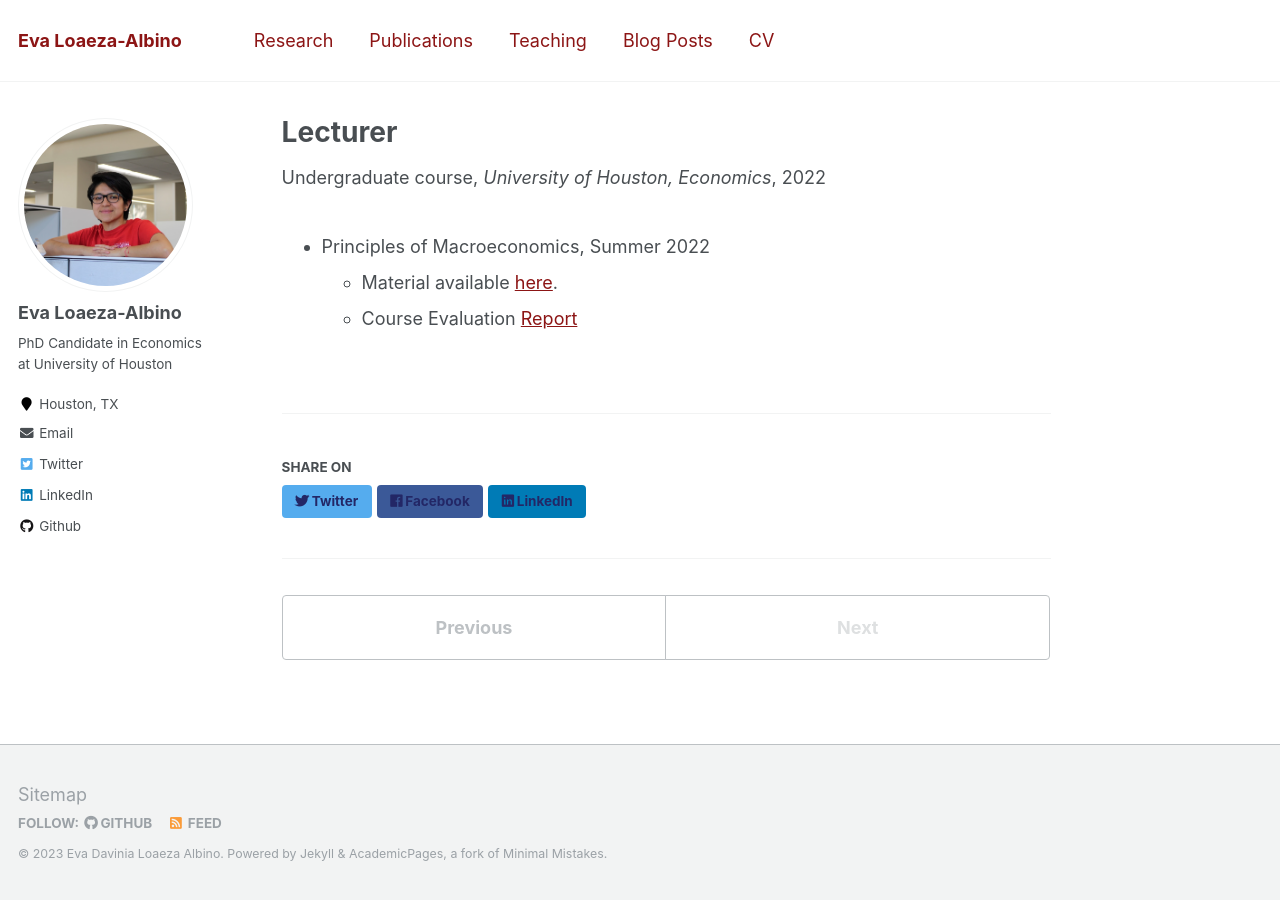
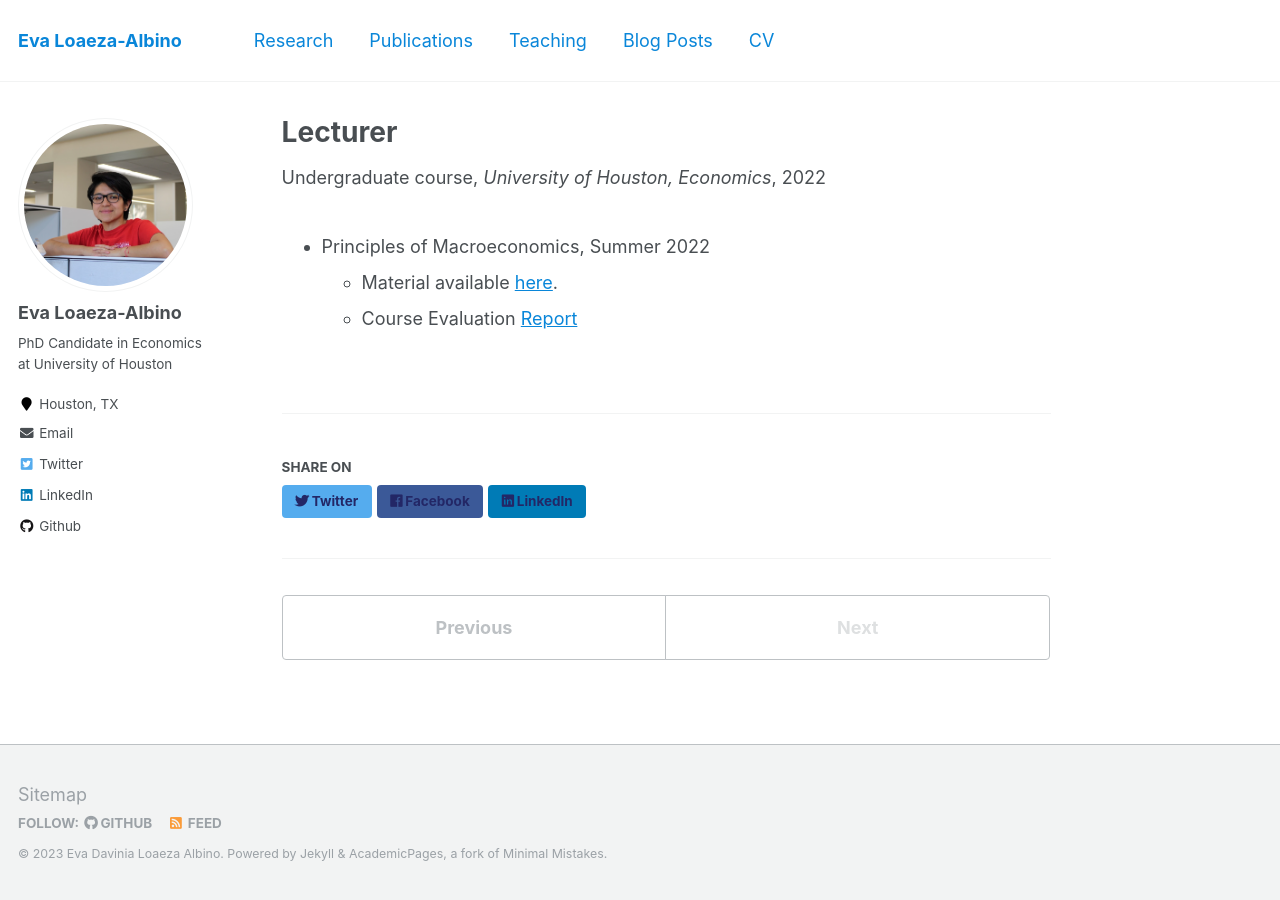
Before and after one commit to evaloaeza/evaloaeza.github.io, a Jekyll site: the page built from _teaching/2022-summer-teaching-1.md, in a window 1280 px wide. Built offline with Jekyll 4.4.1, drawn with Linux system fonts in a browser that asks for light colours.

Commit message:
Update _variables.scss

```diff
--- a/_sass/_variables.scss
+++ b/_sass/_variables.scss
@@ -91,10 +91,10 @@ $xing-color                 : #006567;
 
 
 /* links */
-$link-color                 : #8C1515;
+$link-color                 : #0986d9;
 $link-color-hover           : mix(#000, $link-color, 25%);
 $link-color-visited         : mix(#fff, $link-color, 25%);
-$masthead-link-color        : #8C1515;
+$masthead-link-color        : #0986d9;
 $masthead-link-color-hover  : mix(#000, $primary-color, 25%);
 
 
```
